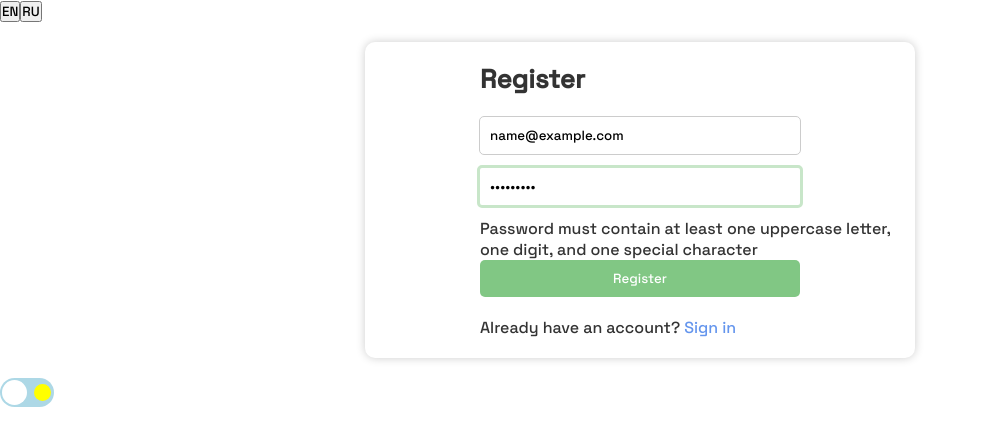
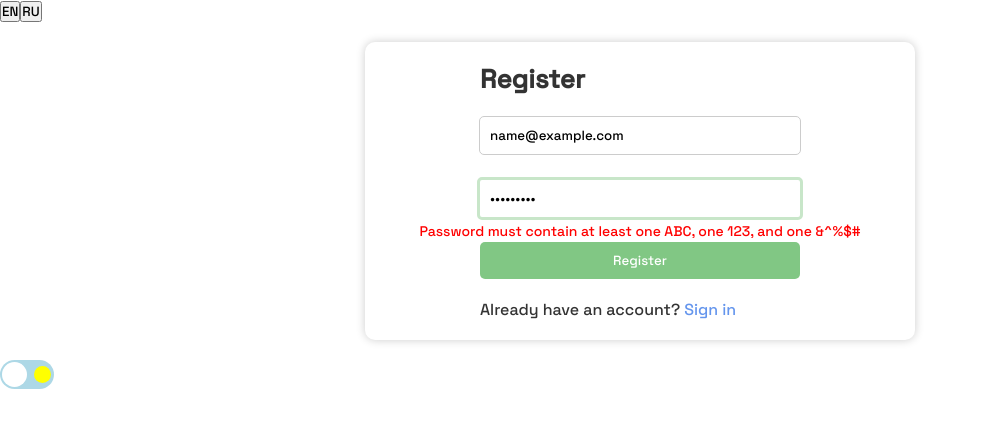
Before and after one commit to semoleg1986/graphiql-app, a React (Vite) app: page /register in a window 1280 px wide. Both pictures are taken after typing "name@example.com", "Sample123" into the empty fields and a click on the button "Register". Shown: the top 446 px of the page, without its empty margins (0-981 px from the left). Built offline with nearby package versions, Linux system fonts and the light colour scheme; no server answers.

Commit message:
fix: update Form style

```diff
--- a/src/components/Form.css
+++ b/src/components/Form.css
@@ -8,7 +8,7 @@
 .email,
 .password {
   padding: 10px;
-  margin-bottom: 10px;
+  margin-bottom: 22px;
   width: 300px;
   border: 1px solid #ccc;
   border-radius: 5px;
@@ -31,3 +31,9 @@
   border-radius: 5px;
   cursor: pointer;
 }
+.error {
+  color: red;
+  font-size: 14px;
+  margin-top: -20px;
+  padding-bottom: 2px;
+}
--- a/src/components/Form.tsx
+++ b/src/components/Form.tsx
@@ -35,11 +35,11 @@ const Form: FC<FormProps> = ({ title, handleClick }) => {
         type="email"
         {...register('email', {
           required: 'Email is required',
-          pattern: { value: /^\S+@\S+$/i, message: 'Invalid email format' },
+          pattern: { value: /^\S+@\S+\.\S+$/i, message: 'Invalid email format' },
         })}
         placeholder={i18next.t('mail') ?? undefined}
       />
-      {errors.email && <p>{errors.email.message}</p>}
+      {errors.email && <p className="error">{errors.email.message}</p>}
 
       <input
         className="password"
@@ -49,11 +49,11 @@ const Form: FC<FormProps> = ({ title, handleClick }) => {
           minLength: { value: 6, message: 'Password must be at least 6 characters long' },
           validate: (value) =>
             isPasswordValid(value) ||
-            'Password must contain at least one uppercase letter, one digit, and one special character',
+            'Password must contain at least one ABC, one 123, and one &^%$#',
         })}
         placeholder={i18next.t('password') ?? undefined}
       />
-      {errors.password && <p>{errors.password.message}</p>}
+      {errors.password && <p className="error">{errors.password.message}</p>}
 
       <button id="button" type="submit">
         {title}
--- a/src/index.css
+++ b/src/index.css
@@ -58,7 +58,7 @@ header a{
     margin-bottom: 20px;
    margin-left: 115px;
 }
-.auth p {
+.auth>p {
     margin-left: 115px;
 }
 
```
